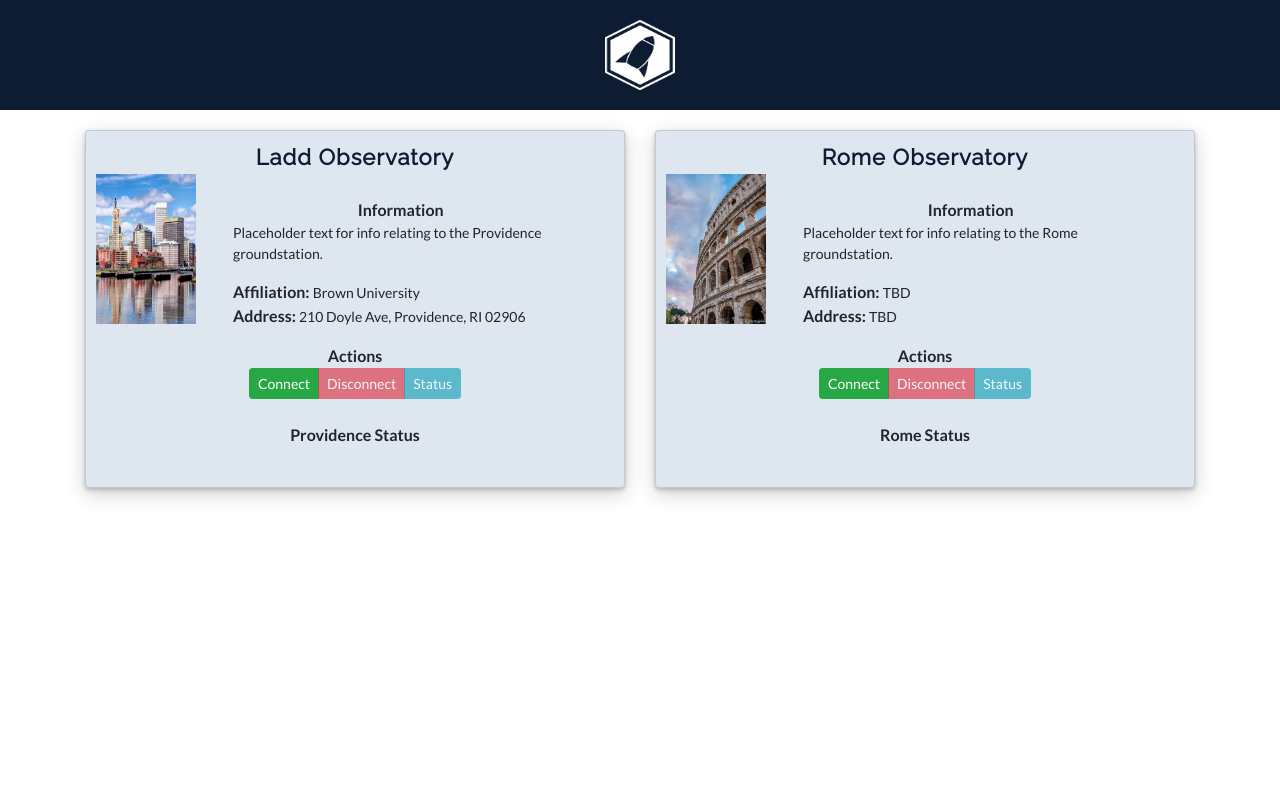
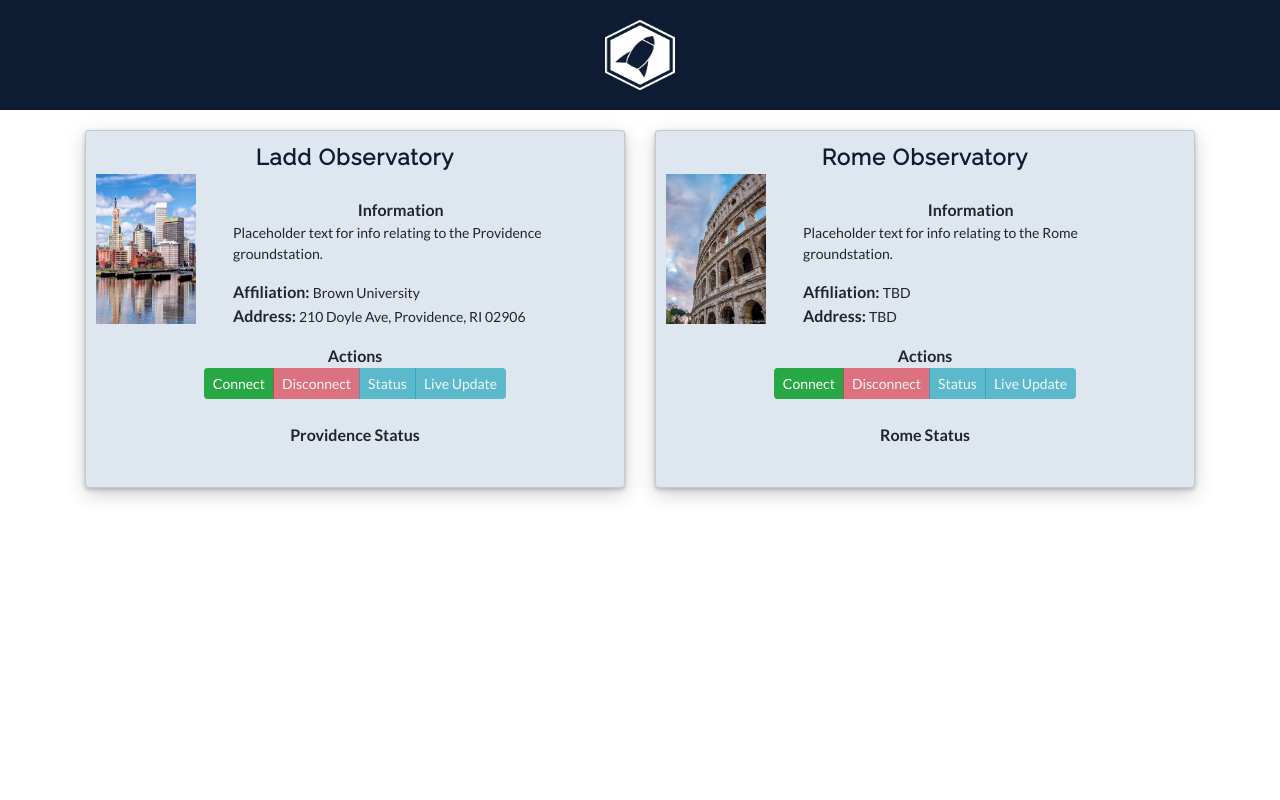
Before and after one commit to BrownSpaceEngineering/command-uplink, a React (Create React App) app: page / in a window 1280 px wide. Shown: the top 800 px of the page. Built offline with nearby package versions, Linux system fonts and the light colour scheme.

Commit message:
Add Live Update button for sending network request once every second

```diff
--- a/src/components/Station.js
+++ b/src/components/Station.js
@@ -16,6 +16,7 @@ class Station extends Component {
 
 		this.handleShow = this.handleShow.bind(this);
 		this.handleClose = this.handleClose.bind(this);
+		this.liveUpdate = this.liveUpdate.bind(this);
 	}
 
 	handleClose() {
@@ -52,7 +53,8 @@ class Station extends Component {
 		if (this.state.stompClient !== null) {
 			await this.state.stompClient.disconnect();
 		}
-		this.setState({ connected: false });
+		this.setState({ connected: false, msg: "Disconnected!" });
+		clearInterval(this.state.intervalID);
 	};
 
 	getStatus = async () => {
@@ -72,6 +74,14 @@ class Station extends Component {
 			console.log(e);
 		}
 	};
+
+	liveUpdate() {
+		let intervalID = setInterval(async () => {
+			this.getStatus();
+		}, 1000);
+
+		this.setState({intervalID: intervalID});
+	}
 
 	componentDidMount() {}
 
@@ -116,6 +126,7 @@ class Station extends Component {
 									<Button bsStyle='success' disabled={this.state.connected} onClick={this.connect}>
 										Connect
 									</Button>
+
 									<Button
 										bsStyle='danger'
 										disabled={!this.state.connected}
@@ -126,8 +137,13 @@ class Station extends Component {
 									<Button bsStyle='info' onClick={this.getStatus} disabled={!this.state.connected}>
 										Status
 									</Button>
+
+									<Button bsStyle='info' onClick={this.liveUpdate} disabled={!this.state.connected}>
+										Live Update
+									</Button>
 								</ButtonGroup>
-								<br/><br/>
+								<br />
+								<br />
 								<span className='boldText'>{this.props.station.location} Status</span>
 								<p className='gsData'>{this.state.msg}</p>
 							</Col>
```
Also changed, not shown: 1 other file (tests, documents, lock files or other folders).
